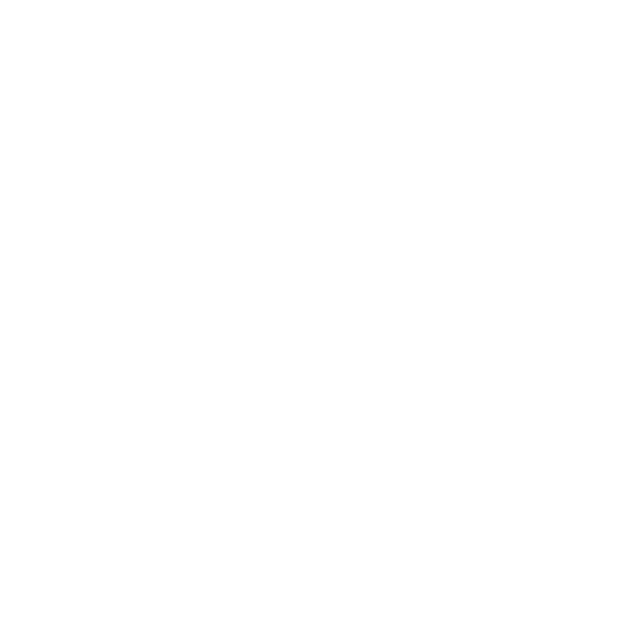
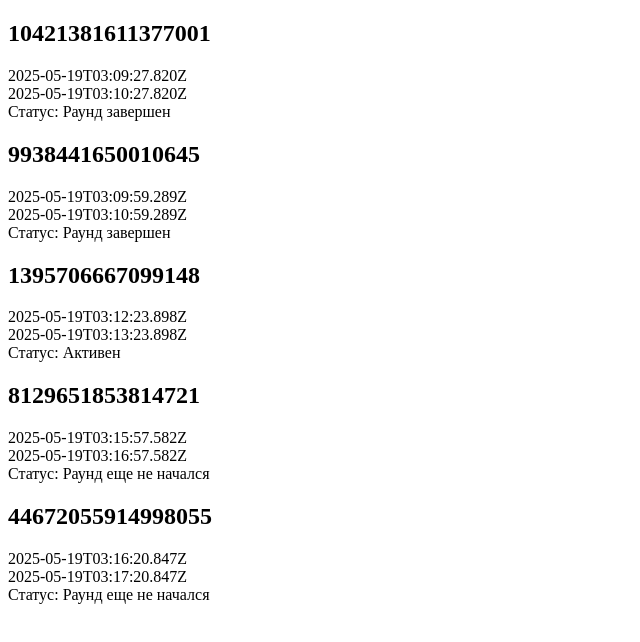
Before and after one commit to iamo0/round-squares, a React (Vite) app in the folder frontend/: page / in a window 1280 px wide. Shown: the top 642 px of the page, without its empty margins (0-640 px from the left). Built offline with nearby package versions, Linux system fonts and the light colour scheme.

Commit message:
FE: Test list of games

```diff
--- a/frontend/src/pages/games/games.tsx
+++ b/frontend/src/pages/games/games.tsx
@@ -1,3 +1,65 @@
+import { useState } from "react";
+
+enum GameState {
+  ACTIVE = "a",
+  COOLDOWN = "cd",
+  ENDED = "e",
+  WAITING = "w",
+};
+
+type Game = {
+  end: Date,
+  id: string,
+  start: Date,
+  state: GameState,
+}
+
+const GameStateName = new Map([
+  [GameState.ACTIVE, "Активен"],
+  [GameState.COOLDOWN, "Cooldown"],
+  [GameState.ENDED, "Раунд завершен"],
+  [GameState.WAITING, "Раунд еще не начался"],
+]);
+
+function getRandom(min: number, max: number) {
+  return Math.round(min + (Math.random() * (max - min)));
+}
+
+const DURATION = 1000 * 60;
+
+const COOLDOWN = 1000 * 60;
+
+const initialGames: Array<Game> = new Array(5)
+  .fill(null)
+  .map(() => {
+    const now = Date.now();
+    const start = now + (Math.random() > 0.5 ? -1 : 1) * getRandom(0, 1000 * 60 * 5);
+
+    return {
+      end: new Date(start + DURATION),
+      id: Math.random().toString().slice(2),
+      start: new Date(start),
+      state: (
+        (now >= start + DURATION + COOLDOWN ? GameState.ENDED : null) ||
+        (now > start + DURATION && now < start + DURATION + COOLDOWN ? GameState.COOLDOWN : null) ||
+        (now >= start && now < start + DURATION ? GameState.ACTIVE : null) ||
+        GameState.WAITING
+      ),
+    };
+  })
+  .sort((a, b) => +a.start - +b.start);
+
 export default function Games() {
-  return <></>;
+  const [games,] = useState(initialGames);
+
+  return <section className="games">
+    {games.map((g) => <article className="games-item" key={`game-${g.id}`}>
+      <h2 className="games-item-id">{g.id}</h2>
+      <div className="games-item-timeframe">
+        <div className="games-item-timeframe-start">{g.start.toISOString()}</div>
+        <div className="games-item-timeframe-end">{g.end.toISOString()}</div>
+      </div>
+      <div className="games-item-state">Статус: {GameStateName.get(g.state)}</div>
+    </article>)}
+  </section>;
 };
```
